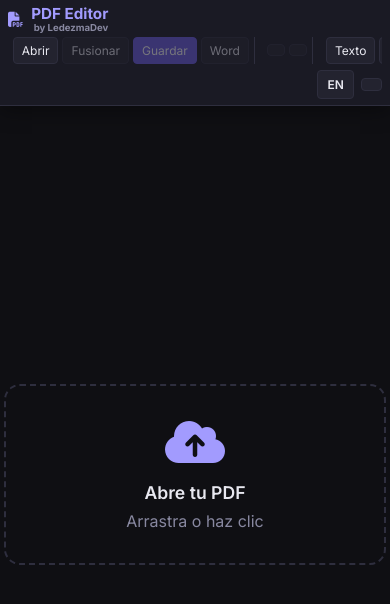
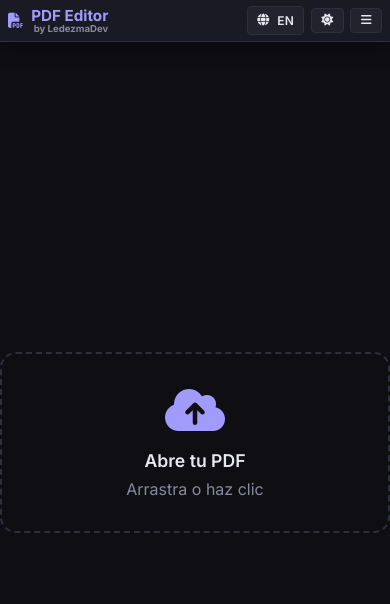
Before and after one commit to idanielmeza/pdf-editor, a React (Vite) app: page / in a window 390 px wide. Shown: the top 604 px of the page. Built offline with nearby package versions, Linux system fonts and the light colour scheme.

Commit message:
Mobile: hamburger menu, auto-fit PDF zoom, hide sidebars, drawer toolbar

```diff
--- a/src/components/editor/EditorArea.tsx
+++ b/src/components/editor/EditorArea.tsx
@@ -1,11 +1,35 @@
+import { useEffect, useRef } from 'react'
 import { usePdfStore } from '../../store/usePdfStore'
 import UploadZone from './UploadZone'
 import PageWrapper from './PageWrapper'
 
 export default function EditorArea() {
   const pdfDoc = usePdfStore((s) => s.pdfDoc)
+  const viewportRef = usePdfStore((s) => s.viewportRef)
+  const setZoom = usePdfStore((s) => s.setZoom)
+  const zoom = usePdfStore((s) => s.zoom)
+  const containerRef = useRef<HTMLDivElement>(null)
+  const fitted = useRef(false)
+
+  // Auto-fit zoom to container width on mobile after first render
+  useEffect(() => {
+    if (!pdfDoc || !containerRef.current || !viewportRef) return
+    if (window.innerWidth > 768) return
+    if (fitted.current) return
+    fitted.current = true
+    const containerW = containerRef.current.clientWidth - 8
+    const pageNaturalW = viewportRef.width / zoom
+    const fitZoom = containerW / pageNaturalW
+    if (Math.abs(fitZoom - zoom) > 0.05) {
+      setZoom(Math.max(0.25, fitZoom))
+    }
+  }, [pdfDoc, viewportRef, zoom, setZoom])
+
+  // Reset fit flag when PDF changes
+  useEffect(() => { fitted.current = false }, [pdfDoc])
+
   return (
-    <main className="editor-area">
+    <main className="editor-area" ref={containerRef}>
       {!pdfDoc ? <UploadZone /> : <PageWrapper />}
     </main>
   )
--- a/src/components/layout/Header.tsx
+++ b/src/components/layout/Header.tsx
@@ -1,4 +1,5 @@
 import Toolbar from '../toolbar/Toolbar'
+import MobileMenuButton from '../toolbar/MobileMenuButton'
 import { useI18nStore } from '../../store/useI18nStore'
 import { useThemeStore } from '../../store/useThemeStore'
 import InstallPwaButton from '../ui/InstallPwaButton'
@@ -16,7 +17,13 @@ export default function Header() {
           <span style={{ fontSize: '0.6rem', color: 'var(--text-secondary)', textAlign: 'right', marginTop: 1 }}>by LedezmaDev</span>
         </div>
       </div>
-      <Toolbar />
+
+      {/* Desktop toolbar */}
+      <div className="toolbar-desktop">
+        <Toolbar />
+      </div>
+
+      {/* Right controls */}
       <div style={{ display: 'flex', alignItems: 'center', gap: '0.4rem', marginLeft: 'auto', flexShrink: 0 }}>
         <InstallPwaButton />
         <button
@@ -38,6 +45,10 @@ export default function Header() {
             ? <i className="fas fa-sun" />
             : <i className="fas fa-moon" />}
         </button>
+        {/* Mobile hamburger */}
+        <div className="toolbar-mobile">
+          <MobileMenuButton />
+        </div>
       </div>
     </header>
   )
--- /dev/null
+++ b/src/components/toolbar/MobileMenuButton.tsx
@@ -0,0 +1,44 @@
+import { useState, useEffect } from 'react'
+import Toolbar from './Toolbar'
+
+export default function MobileMenuButton() {
+  const [open, setOpen] = useState(false)
+
+  // Close on outside click
+  useEffect(() => {
+    if (!open) return
+    const handler = (e: MouseEvent) => {
+      const target = e.target as HTMLElement
+      if (!target.closest('.mobile-drawer') && !target.closest('.hamburger-btn')) {
+        setOpen(false)
+      }
+    }
+    document.addEventListener('mousedown', handler)
+    return () => document.removeEventListener('mousedown', handler)
+  }, [open])
+
+  return (
+    <>
+      <button
+        className="btn hamburger-btn"
+        onClick={() => setOpen((o) => !o)}
+        title="Herramientas"
+        style={{ padding: '0.35rem 0.6rem' }}
+      >
+        <i className={`fas fa-${open ? 'times' : 'bars'}`} />
+      </button>
+
+      {open && (
+        <div className="mobile-drawer" onClick={(e) => {
+          // Close drawer when user clicks a button (not a range/color input)
+          const target = e.target as HTMLElement
+          if (target.tagName === 'BUTTON' || target.closest('button')) {
+            setTimeout(() => setOpen(false), 150)
+          }
+        }}>
+          <Toolbar />
+        </div>
+      )}
+    </>
+  )
+}
--- a/src/styles/globals.css
+++ b/src/styles/globals.css
@@ -629,35 +629,67 @@ body {
 [data-theme="light"] body { background: var(--bg-primary); color: var(--text-primary); }
 [data-theme="light"] .page-wrapper { box-shadow: 0 4px 20px rgba(0,0,0,0.15); }
 
+/* ===== Mobile toolbar show/hide ===== */
+.toolbar-mobile { display: none; }
+.toolbar-desktop { display: contents; }
+
+/* ===== Mobile drawer ===== */
+.mobile-drawer {
+  position: fixed;
+  top: 52px;
+  left: 0;
+  right: 0;
+  background: var(--bg-secondary);
+  border-bottom: 1px solid var(--border-color);
+  box-shadow: 0 8px 24px rgba(0,0,0,0.4);
+  z-index: 500;
+  padding: 0.5rem;
+  overflow-x: auto;
+  -webkit-overflow-scrolling: touch;
+}
+
+.mobile-drawer .toolbar {
+  flex-wrap: wrap;
+  gap: 0.4rem;
+}
+
 /* ===== Responsive / Mobile ===== */
 @media (max-width: 768px) {
-  body { overflow: auto; }
+  body { overflow: hidden; }
   .app-container { height: 100dvh; overflow: hidden; }
 
   .header {
-    flex-direction: column;
-    align-items: flex-start;
+    flex-direction: row;
+    align-items: center;
     padding: 0.4rem 0.5rem;
-    gap: 0.3rem;
+    gap: 0.4rem;
+    flex-wrap: nowrap;
   }
 
-  .toolbar {
-    flex-wrap: nowrap;
-    overflow-x: auto;
-    overflow-y: hidden;
-    -webkit-overflow-scrolling: touch;
-    scrollbar-width: none;
-    width: 100%;
-    padding-bottom: 2px;
-  }
-  .toolbar::-webkit-scrollbar { display: none; }
-
-  .toolbar-group { flex-shrink: 0; padding: 0 0.3rem; }
+  .toolbar-desktop { display: none; }
+  .toolbar-mobile { display: flex; }
 
   .sidebar { display: none; }
   .properties-panel { display: none; }
 
-  .editor-area { padding: 0.5rem 0.25rem; }
+  .editor-area {
+    padding: 0.5rem 0;
+    overflow: auto;
+    -webkit-overflow-scrolling: touch;
+    display: flex;
+    justify-content: center;
+    align-items: flex-start;
+  }
+
+  .page-wrapper {
+    transform-origin: top center;
+    max-width: 100%;
+  }
+
+  #pdf-canvas {
+    max-width: 100%;
+    height: auto;
+  }
 
   .btn {
     padding: 0.3rem 0.5rem;
@@ -679,6 +711,5 @@ body {
 }
 
 @media (max-width: 480px) {
-  .btn i { display: none; }
   .logo { font-size: 0.95rem; }
 }
```
